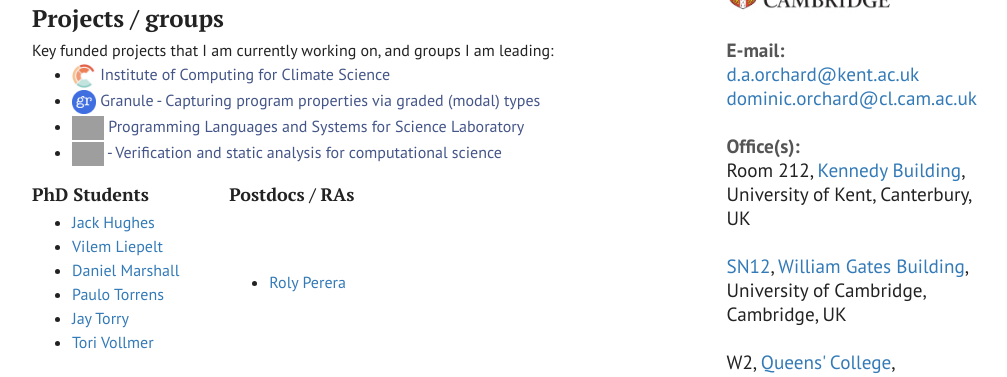
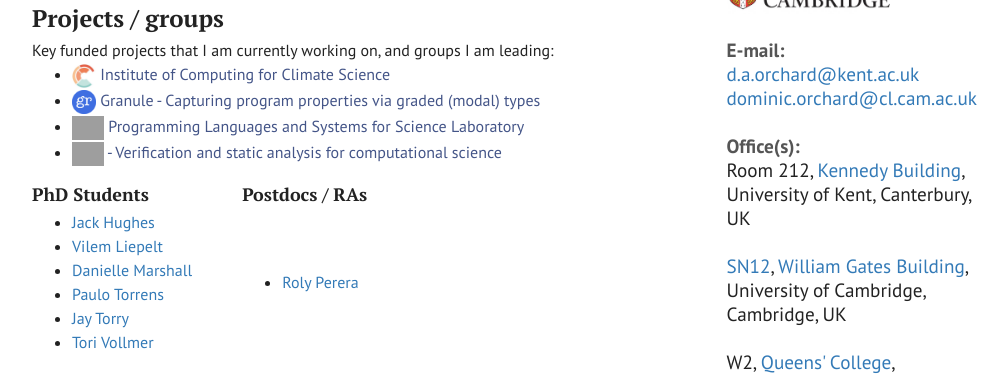
Before and after one commit to dorchard/dorchard.github.io, a Jekyll site: the page built from index.html, in a window 1280 px wide and 900 px high, scrolled down 455 px. Shown: the top 377 px of the window, without its empty margins (233-1240 px from the left). Built offline with Jekyll 4.4.1, drawn with Linux system fonts in a browser that asks for light colours; grey boxes are pictures that could not be loaded.

Commit message:
Update names

```diff
--- a/index.html
+++ b/index.html
@@ -71,7 +71,7 @@ sitemap:
     <ul>
       <li><a href="https://www.jackohughes.com/">Jack Hughes</a></li>
       <li><a href="https://github.com/buggymcbugfix/not-not-a-blog#blog">Vilem Liepelt</a></li>
-      <li><a href="https://starsandspira.ls/">Daniel Marshall</a></li>
+      <li><a href="https://starsandspira.ls/">Danielle Marshall</a></li>
       <li><a>Paulo Torrens</a></li>
       <li><a>Jay Torry</a></li>
       <li><a href="https://research.kent.ac.uk/programming-languages-systems/person/tori-vollmer/">Tori Vollmer</a></li>
```
